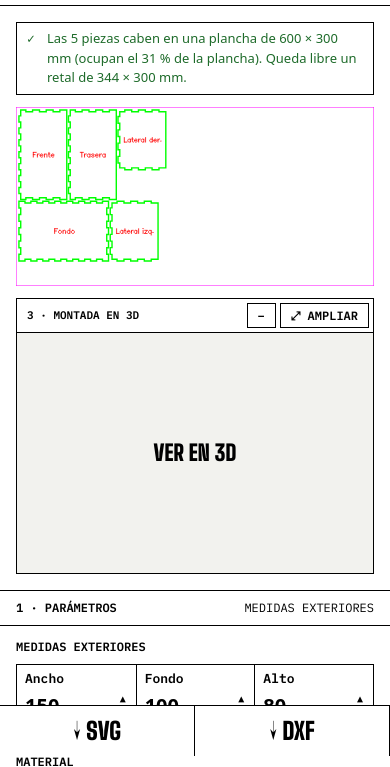
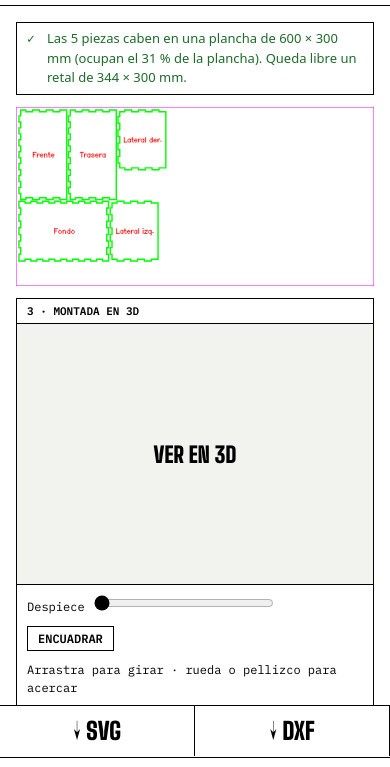
Before and after one commit to soluciones-carabanchel/soluciones-carabanchel.github.io, a plain HTML site: page cajas/index.html in a window 390 px wide. Shown: the part 88-855 px from the top of the page. Drawn offline with Linux system fonts and the light colour scheme.

Commit message:
Ventanita 3D: se ve al ampliarla, algo más grande y sin ampliar ni minimizar en móvil
Co-Authored-By: Claude Opus 5.5 <noreply@anthropic.com>

```diff
--- a/estilos.css
+++ b/estilos.css
@@ -109,12 +109,12 @@ h3 { font-size: 24px; }
 .visor { position: relative; flex-grow: 1; padding: 16px; min-height: 420px; display: flex; flex-direction: column; gap: 12px; }
 
 .ventana3d {
-  position: absolute; right: 16px; top: 16px; width: min(360px, 45%);
+  position: absolute; right: 16px; top: 16px; width: min(460px, 55%);
   background: var(--gris); border: var(--raya); display: flex; flex-direction: column; z-index: 2;
 }
 .ventana3d .zona-cab { background: var(--papel); padding: 4px 4px 4px 10px; font-size: 11px; }
-.ventana3d .lienzo3d { height: 220px; }
-.ventana3d.amplia { left: 16px; top: 16px; width: auto; }
+.ventana3d .lienzo3d { height: 300px; }
+.ventana3d.amplia { inset: 16px; width: auto; }
 .ventana3d.amplia .lienzo3d { height: auto; flex: 1 1 0; min-height: 0; overflow: hidden; }
 .ventana3d .controles3d { display: none; align-items: center; gap: 10px; flex-wrap: wrap; padding: 8px 10px; border-top: var(--raya); background: var(--papel); font-family: var(--mono); font-size: 12px; }
 .ventana3d.amplia .controles3d { display: flex; }
@@ -142,10 +142,13 @@ h3 { font-size: 24px; }
   .zona + .zona { border-left: 0; }
   .zona.salida { border-bottom: var(--raya); }
   .visor { min-height: 0; }
+  /* En móvil la ventanita no flota: sin mover, ampliar ni minimizar, y con los controles siempre a la vista. */
   .ventana3d, .ventana3d.amplia, .ventana3d.minima { position: static; width: auto; }
   .ventana3d .asa { cursor: default; }
-  .ventana3d .lienzo3d { height: 240px; }
-  .ventana3d.amplia .lienzo3d { height: 70vh; }
+  .botones-ventana { display: none; }
+  .ventana3d .lienzo3d, .ventana3d.amplia .lienzo3d, .ventana3d.minima .lienzo3d { display: block; height: 260px; flex: none; }
+  .ventana3d .controles3d, .ventana3d.minima .controles3d { display: flex; }
+  .ventana3d.minima .zona-cab { border-bottom: var(--raya); }
   .barra-descargas { position: fixed; left: 0; right: 0; bottom: 0; z-index: 5; }
   .barra-descargas .boton { flex: 1; }
   .barra-descargas .leyenda { display: none; }
```
